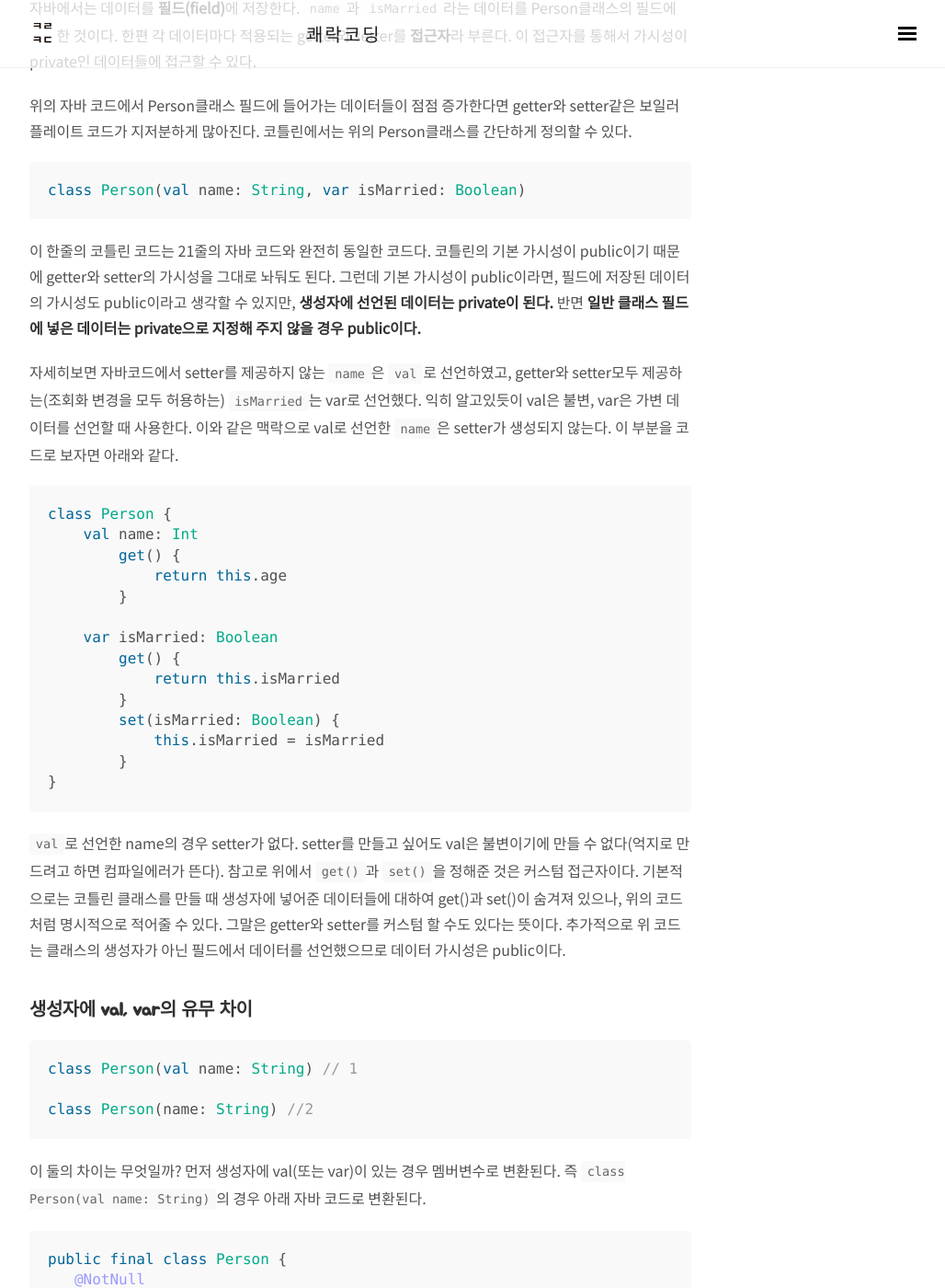
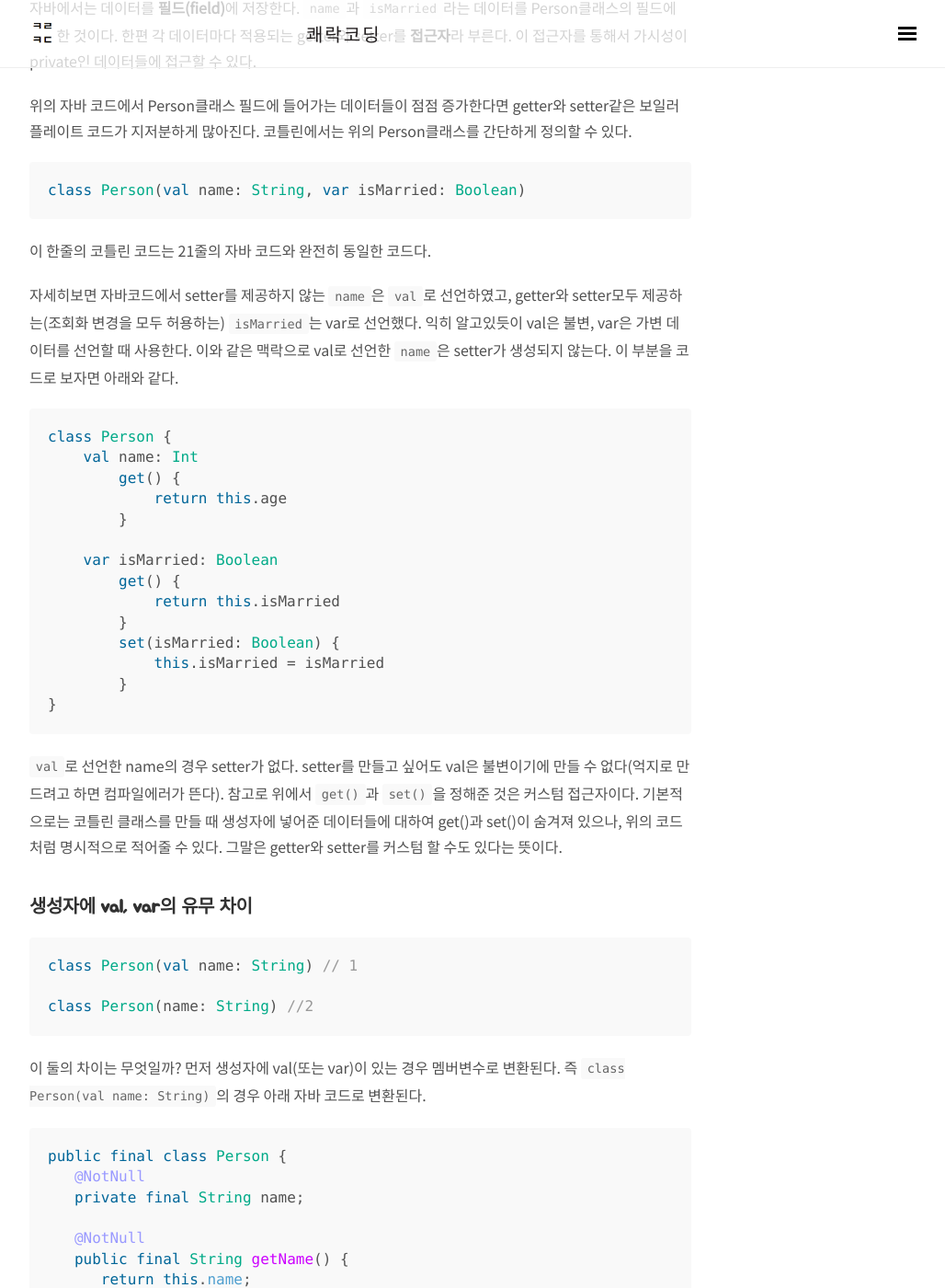
Before and after one commit to wooooooak/wooooooak.github.io, a Jekyll site: the page built from _posts/kotlin/2019-05-24-property.md, in a window 1280 px wide and 1400 px high, scrolled down 844 px. Shown: the whole window at 92% size, without its empty margins (248-1276 px from the left). Built offline with Jekyll 4.4.1, drawn with Linux system fonts in a browser that asks for light colours; nearby versions of some CDN libraries; some web fonts are replaced; comment, search, counter and statistics services are not loaded; some of the changed text lies outside the part shown.

Commit message:
update post

````diff
--- a/_posts/kotlin/2019-05-24-property.md
+++ b/_posts/kotlin/2019-05-24-property.md
@@ -40,7 +40,7 @@ public class Person {
 class Person(val name: String, var isMarried: Boolean)
 ```
 
-이 한줄의 코틀린 코드는 21줄의 자바 코드와 완전히 동일한 코드다. 코틀린의 기본 가시성이 public이기 때문에 getter와 setter의 가시성을 그대로 놔둬도 된다. 그런데 기본 가시성이 public이라면, 필드에 저장된 데이터의 가시성도 public이라고 생각할 수 있지만, **생성자에 선언된 데이터는 private이 된다.** 반면 **일반 클래스 필드에 넣은 데이터는 private으로 지정해 주지 않을 경우 public이다.**
+이 한줄의 코틀린 코드는 21줄의 자바 코드와 완전히 동일한 코드다.
 
 자세히보면 자바코드에서 setter를 제공하지 않는 `name`은 `val`로 선언하였고, getter와 setter모두 제공하는(조회화 변경을 모두 허용하는) `isMarried`는 var로 선언했다. 익히 알고있듯이 val은 불변, var은 가변 데이터를 선언할 때 사용한다. 이와 같은 맥락으로 val로 선언한 `name`은 setter가 생성되지 않는다. 이 부분을 코드로 보자면 아래와 같다.
 
@@ -61,7 +61,7 @@ class Person {
 }
 ```
 
-`val`로 선언한 name의 경우 setter가 없다. setter를 만들고 싶어도 val은 불변이기에 만들 수 없다(억지로 만드려고 하면 컴파일에러가 뜬다). 참고로 위에서 `get()`과 `set()`을 정해준 것은 커스텀 접근자이다. 기본적으로는 코틀린 클래스를 만들 때 생성자에 넣어준 데이터들에 대하여 get()과 set()이 숨겨져 있으나, 위의 코드처럼 명시적으로 적어줄 수 있다. 그말은 getter와 setter를 커스텀 할 수도 있다는 뜻이다. 추가적으로 위 코드는 클래스의 생성자가 아닌 필드에서 데이터를 선언했으므로 데이터 가시성은 public이다.
+`val`로 선언한 name의 경우 setter가 없다. setter를 만들고 싶어도 val은 불변이기에 만들 수 없다(억지로 만드려고 하면 컴파일에러가 뜬다). 참고로 위에서 `get()`과 `set()`을 정해준 것은 커스텀 접근자이다. 기본적으로는 코틀린 클래스를 만들 때 생성자에 넣어준 데이터들에 대하여 get()과 set()이 숨겨져 있으나, 위의 코드처럼 명시적으로 적어줄 수 있다. 그말은 getter와 setter를 커스텀 할 수도 있다는 뜻이다.
 
 ### 생성자에 val, var의 유무 차이
 
@@ -153,13 +153,13 @@ public class Person {
 }
 ```
 
-필드인 `name`자체만 보면 private 키워드가 붙어있으므로 private이 맞지만, 프로퍼티 전체를 보면 다르다. 필드는 private이지만 getter와 setter로 접근이 모두 가능하기 때문에 프로퍼티는 private하다고 볼 수 없다. 위의 코드에서 **`name` 프로퍼티**가 private이기 위해서는 아래와 같은 코틀린 코드가 필요하다.
+자바 필드인 `name`자체만 보면 private 키워드가 붙어있으므로 private이 맞지만, 프로퍼티 전체를 보면 다르다. 필드는 private이지만 getter와 setter로 접근이 모두 가능하기 때문에 프로퍼티는 private하다고 볼 수 없다. 위의 코드에서 **`name` 프로퍼티**가 private이기 위해서는 아래와 같은 코틀린 코드가 필요하다.
 
 ```kotlin
 class Person(private var name: String)
 ```
 
-생성자 앞에 `private`이 붙었다. `private`이 붙지 않은 상태였어도 디컴파일한 자바 코드의 필드에는 `private`이 붙지만, 코틀린은 기본적으로 필드가 아닌 프로퍼티를 다루기 때문에 프로퍼티 전체가 `private`이 된다. 디컴파일된 자바 코드는 아래와 같다.
+name 앞에 `private`이 붙었다. `private`이 붙지 않은 상태였어도 디컴파일한 자바 코드의 필드에는 `private`이 붙지만, 코틀린은 기본적으로 필드가 아닌 프로퍼티를 다루기 때문에 프로퍼티 전체가 `private`이 된다. 디컴파일된 자바 코드는 아래와 같다.
 
 ```java
 public final class Property {
````
